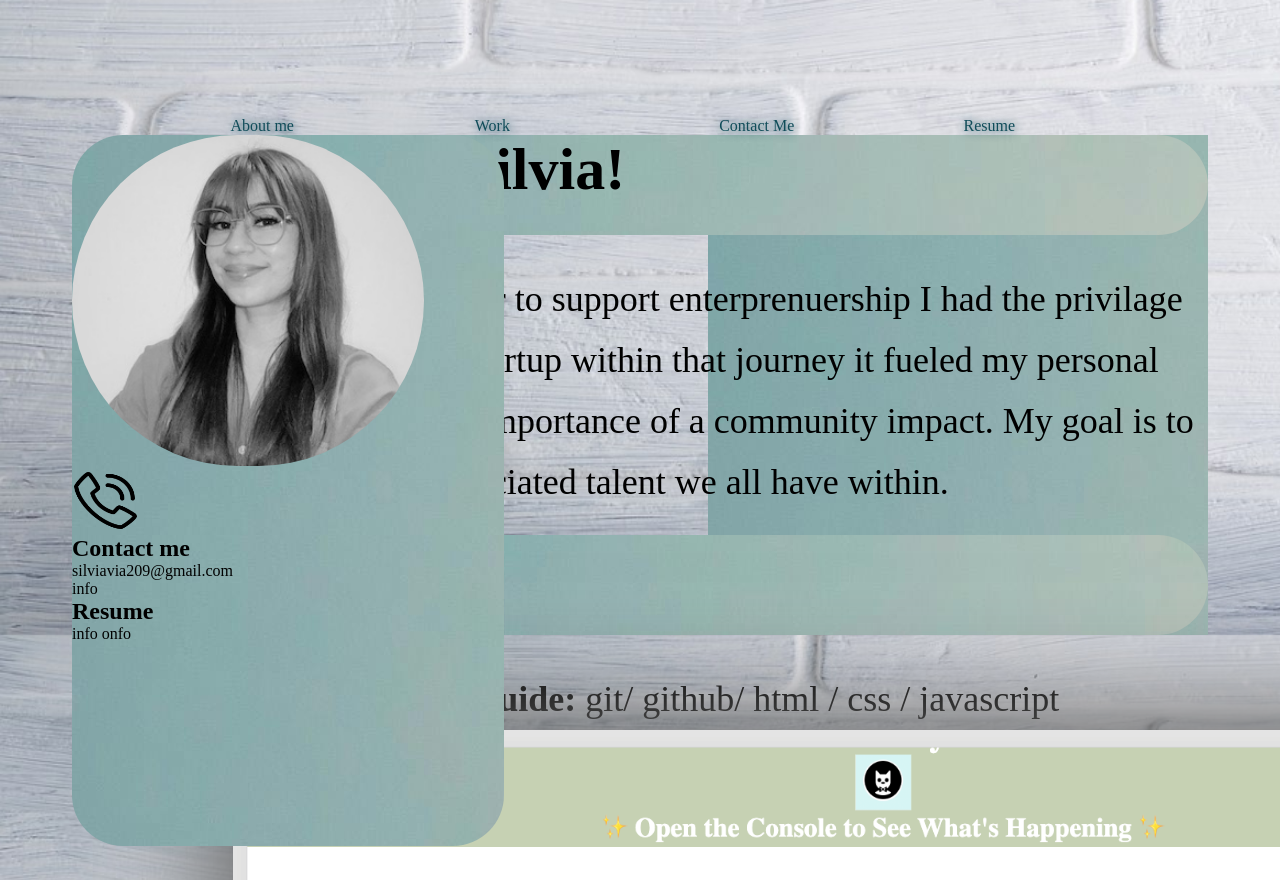
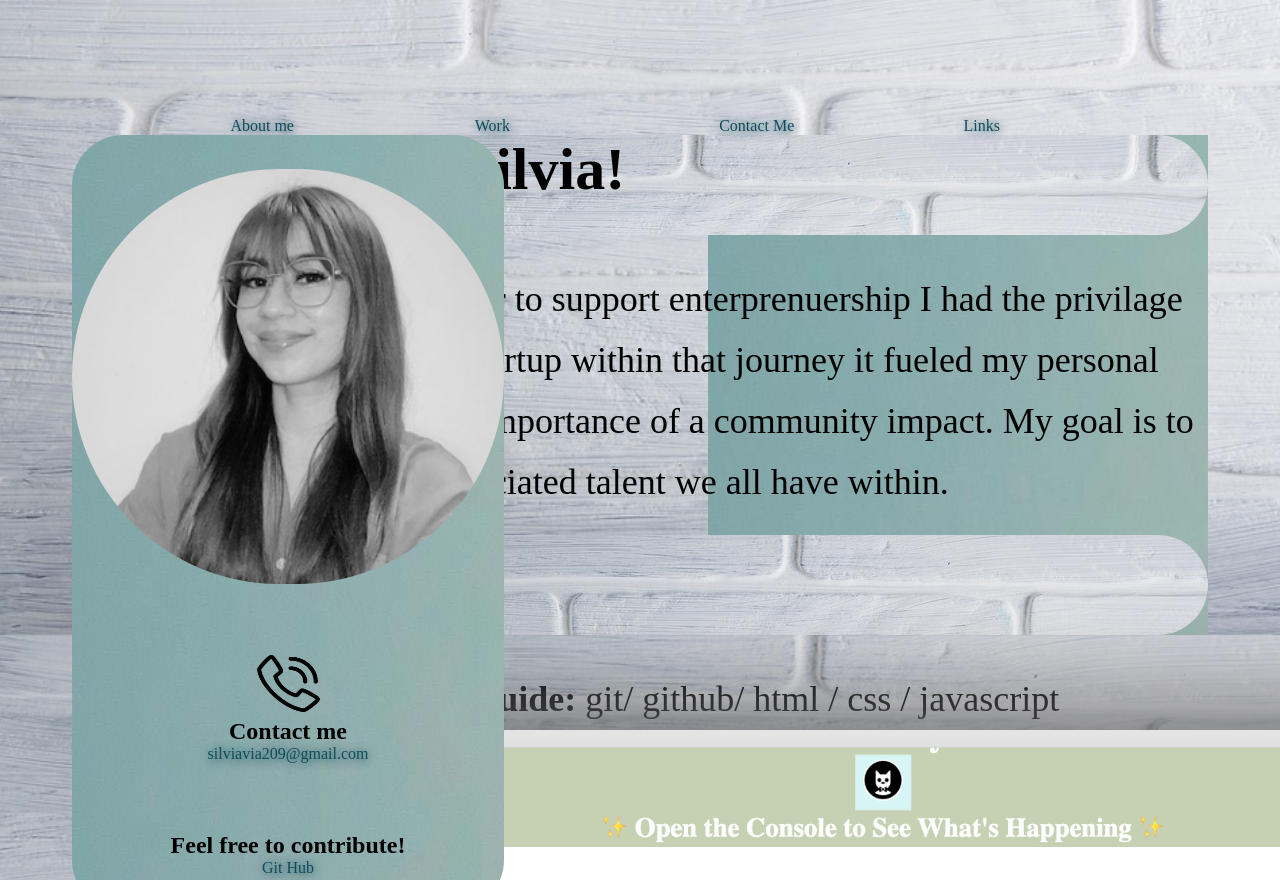
Before and after one commit to S-via/Digital-Journey, a plain HTML site: page index.html in a window 1280 px wide. Shown: the part 599-1479 px from the top of the page. Drawn offline with Linux system fonts and the light colour scheme.

Commit message:
fixed syntax for link in Contact me

```diff
--- a/assets/style.css
+++ b/assets/style.css
@@ -50,11 +50,16 @@ main{
 
 .leftside{
 
-    position:fixed;
+    position:absolute;
     width: 432px;
-    height:711px;
+    height:776px;
     background-image: url("rightside.jpg");
     border-radius: 51px;
+    text-align: center;
+    display:flex;
+    flex-direction:column;
+    flex-wrap: nowrap;
+    justify-content: space-around;
 
 
 
@@ -64,12 +69,14 @@ main{
 {
     margin:0%;
     border-radius: 200mm;
-    height:331px;
+    height:415px;
 
 }
 
 
 #contactme {}
+
+
 
 .contact
 {
@@ -77,6 +84,10 @@ main{
     width:67px;
 
 }
+
+#leftlink{color:#104c59;
+    text-shadow: 1px 1px 10px;
+    text-decoration: none;}
 
 #resume{}
 
@@ -98,7 +109,7 @@ main{
 #aboutme
 { width: 1075px;
     height:100px;
-    background-image:url("rightside.jpg");
+    background-image:url("backroundbricks.jpg");
     border-radius: 51px;
 }
 
@@ -115,7 +126,7 @@ line-height:61px;}
 {
     width: 975px;
     height:100px;
-    background-image:url("rightside.jpg") ;
+    background-image:url("backroundbricks.jpg") ;
     border-radius: 51px;
 }
 .box{}
--- a/index.html
+++ b/index.html
@@ -17,8 +17,8 @@
      <nav class="nav">
         <a id="link" href="#aboutme"> About me </a>
         <a id="link" href="#work">Work </a>
-        <a id="link" href= "#contact me"> Contact Me </a>
-        <a id="link" href="#resume">Resume </a>
+        <a id="link" href= "#contactme"> Contact Me </a>
+        <a id="link" href="#links">Links </a>
      </nav>
 
 
@@ -34,18 +34,22 @@
 
         <section id="contactme">
             <!--image of contact me-->
-            <img class="contact" src="assets/phone-call.png">
+            <img class="contact" src="assets/phone-call.png" atl="contact photo">
             <h2>Contact me</h2>
-            <ul>silviavia209@gmail.com</ul>
-            <ul>info</ul>
+            <ul><a id="leftlink" href="https://mail.google.com"> silviavia209@gmail.com </a></ul>
+
             </section>
 
 
 
-        <section id="resume">
+        <section id="links">
             <!--image of resume-->
-            <h2>Resume</h2>
-            <p>info onfo</p>
+            <h2>Feel free to contribute!</h2>
+
+            <ul><a id ="leftlink" href="https://github.com/S-via"> Git Hub </a></ul>
+            <ul></ul>
+            <ul></ul>
+
         </section>
 
     </section>
```
